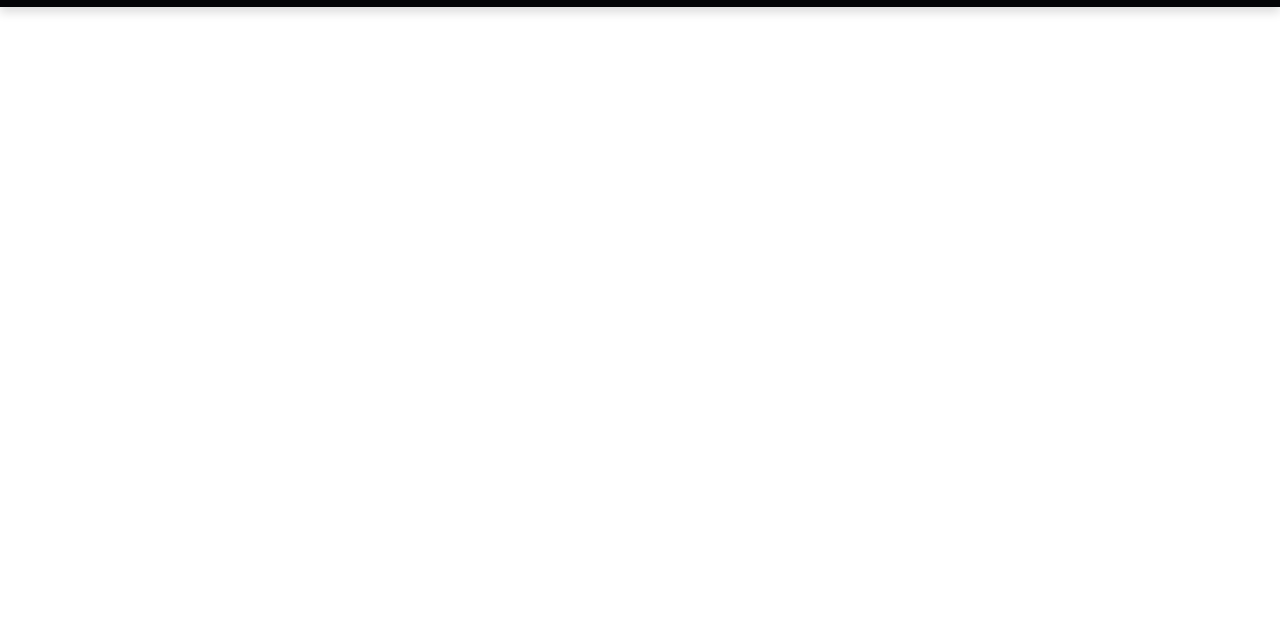
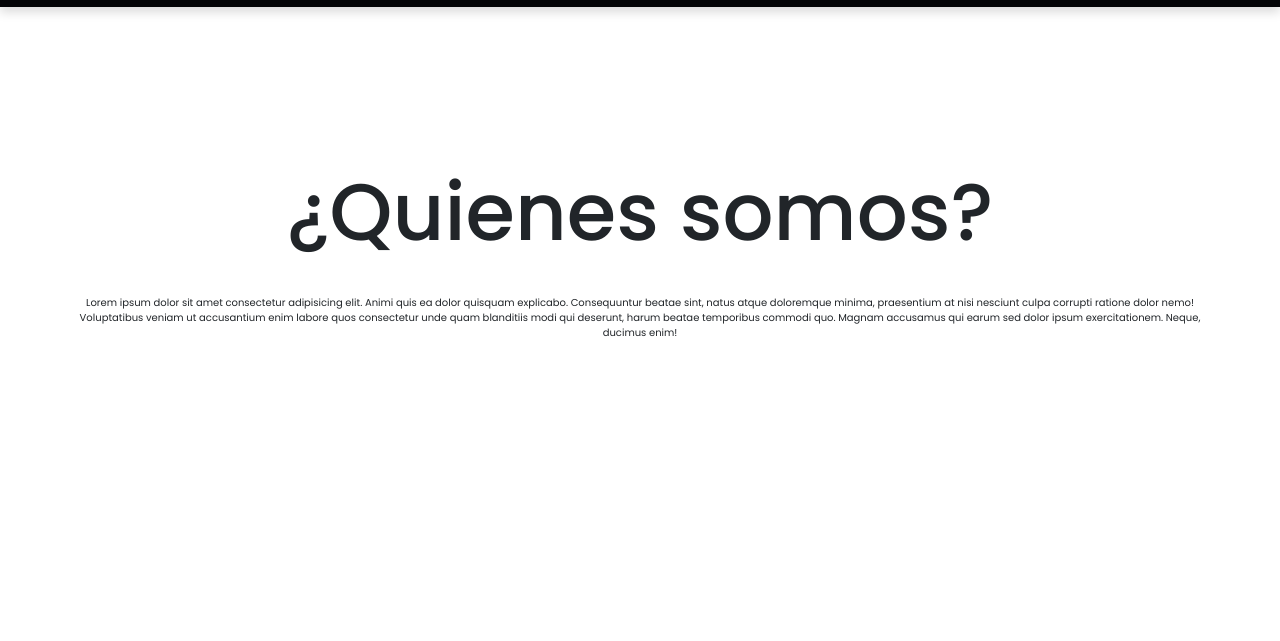
Before and after one commit to MatiasRoel24/Ascensores-Tecnics, a website: page pages/empresa.html in a window 1280 px wide. Shown: the part 59-700 px from the top of the page. Drawn offline with nearby package versions, Linux system fonts and the light colour scheme.

Commit message:
Empresa idea hecha

```diff
--- a/pages/empresa.html
+++ b/pages/empresa.html
@@ -79,6 +79,11 @@
     <!-- MAIN -->
     <main>
 
+      <div class="container container__qs">
+        <h2 class="qs__titulo">¿Quienes somos?</h2>
+        <p class="qs__parrafo">Lorem ipsum dolor sit amet consectetur adipisicing elit. Animi quis ea dolor quisquam explicabo. Consequuntur beatae sint, natus atque doloremque minima, praesentium at nisi nesciunt culpa corrupti ratione dolor nemo!
+        Voluptatibus veniam ut accusantium enim labore quos consectetur unde quam blanditiis modi qui deserunt, harum beatae temporibus commodi quo. Magnam accusamus qui earum sed dolor ipsum exercitationem. Neque, ducimus enim!</p>
+      </div>
 
 
     </main>
--- a/scss/_empresa.scss
+++ b/scss/_empresa.scss
@@ -1,4 +1,29 @@
-.qs{
-    font-size: 5rem;
+.container__qs{
+    display: flex;
+    flex-direction: column;
+    justify-content: center;
+    align-items: center;
+    height: 50vh;
+}
+
+.qs__titulo{
+    font-size: 6rem;
     text-align: center;
+    margin-top: 10rem;
 }
+
+.qs__parrafo{
+  text-align: center;
+  margin-top: 3rem;
+}
+
+@media (min-width:576px){
+    .qs__titulo{
+        font-size: 8rem;
+        text-align: center;
+    }
+
+    .qs__parrafo{
+
+    }
+}
--- a/scss/_index.scss
+++ b/scss/_index.scss
@@ -109,10 +109,13 @@ header {
   display: flex;
   justify-content: center;
   background-color: black;
-  margin-top: 2rem;
   position: absolute;
   bottom: 0;
   width: 100%;
+}
+
+footer{
+  padding-top: 12rem;
 }
 
 
--- a/scss/style.scss
+++ b/scss/style.scss
@@ -3,3 +3,4 @@
 @use "index";
 @use "servicio";
 @use "empresa";
+@use "leyes";
```
Also changed, not shown: css/style.css, scss/_leyes.scss (added), 1 other file.
